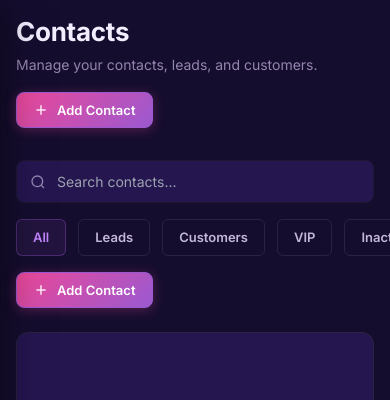
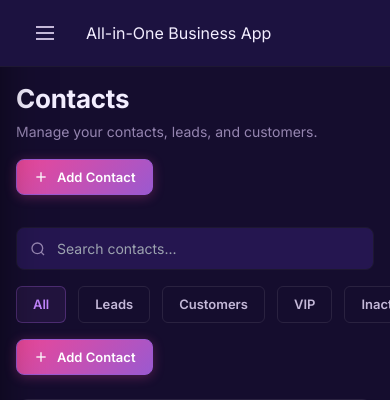
Before and after one commit to queenofsidehustles-ai/queen-of-side-hustles-hq, a Flask app: page /admin/contacts in a window 390 px wide; the page is wider, and only the part inside the window is pictured. Shown: the top 400 px of that part. Run offline with Flask 3, Linux system fonts and the light colour scheme; the visitor is signed in with stand-in values (Sample User, id 1); some libraries are stand-ins or nearby versions.

Commit message:
Fix mobile navigation — show hamburger menu on phone
Mobile header was hardcoded display:none with no CSS override.
Added .sidebar-mobile-header media query to show it on screens ≤768px.

Co-Authored-By: Claude Sonnet 4.6 <noreply@anthropic.com>

```diff
--- a/static/css/custom.css
+++ b/static/css/custom.css
@@ -2219,7 +2219,23 @@ textarea.error {
   }
 }
 
+.sidebar-mobile-header {
+  display: none;
+}
+
 @media (max-width: 768px) {
+  .sidebar-mobile-header {
+    display: flex;
+    align-items: center;
+    gap: 12px;
+    padding: 12px 16px;
+    background: var(--bg-secondary);
+    border-bottom: 1px solid var(--border-light);
+    position: sticky;
+    top: 0;
+    z-index: 200;
+  }
+
   :root {
     --sidebar-width: 0px;
   }
--- a/templates/base_admin.html
+++ b/templates/base_admin.html
@@ -6,7 +6,7 @@
 <div x-data="{ sidebarOpen: true, chatOpen: false, mobileMenuOpen: false, ...chatAdminData() }" class="min-h-screen" style="background-color: var(--bg-primary);">
 
     <!-- Mobile Header -->
-    <div class="sidebar-mobile-header" style="display: none;">
+    <div class="sidebar-mobile-header">
         <button @click="mobileMenuOpen = !mobileMenuOpen" class="btn btn-ghost">
             <svg width="24" height="24" viewBox="0 0 24 24" fill="none" stroke="currentColor" stroke-width="2"><path d="M3 12h18M3 6h18M3 18h18"/></svg>
         </button>
```
